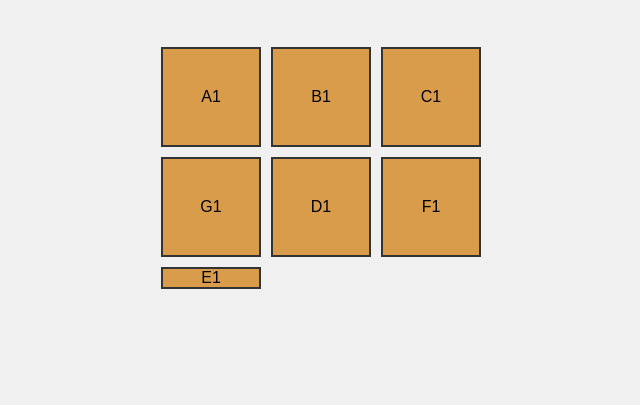
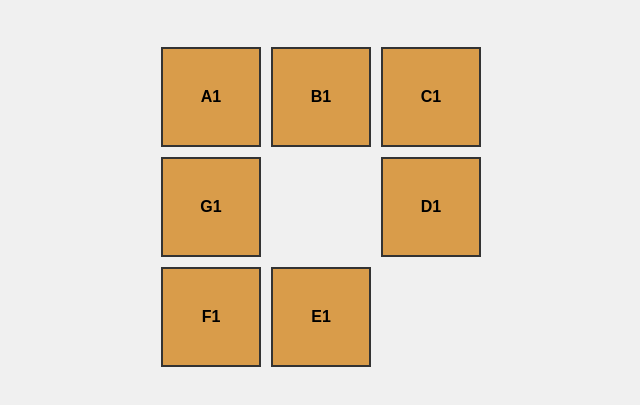
Before and after one commit to finmanfr/couch-reservation, a plain HTML site: page index.html in a window 1280 px wide. Shown: the part 61-466 px from the top of the page, without its empty margins (319-959 px from the left). Drawn offline with Linux system fonts and the light colour scheme.

Commit message:
Update style.css

```diff
--- a/style.css
+++ b/style.css
@@ -5,11 +5,11 @@ body {
 }
 #couch {
   display: grid;
-  grid-template-columns: repeat(3, 100px);
-  grid-template-rows: repeat(2, 100px);
+  grid-template-columns: 100px 100px 100px;
+  grid-template-rows: 100px 100px 100px;
   gap: 10px;
-  margin: 50px auto;
-  width: max-content;
+  justify-content: center;
+  margin-top: 50px;
 }
 .cushion {
   background-color: #d99c4a;
@@ -18,7 +18,16 @@ body {
   align-items: center;
   justify-content: center;
   cursor: pointer;
+  font-weight: bold;
 }
 .cushion.gray {
   background-color: #999 !important;
+  color: white;
 }
+#A1 { grid-column: 1; grid-row: 1; }
+#B1 { grid-column: 2; grid-row: 1; }
+#C1 { grid-column: 3; grid-row: 1; }
+#G1 { grid-column: 1; grid-row: 2; }
+#D1 { grid-column: 3; grid-row: 2; }
+#F1 { grid-column: 1; grid-row: 3; }
+#E1 { grid-column: 2; grid-row: 3; }
```
